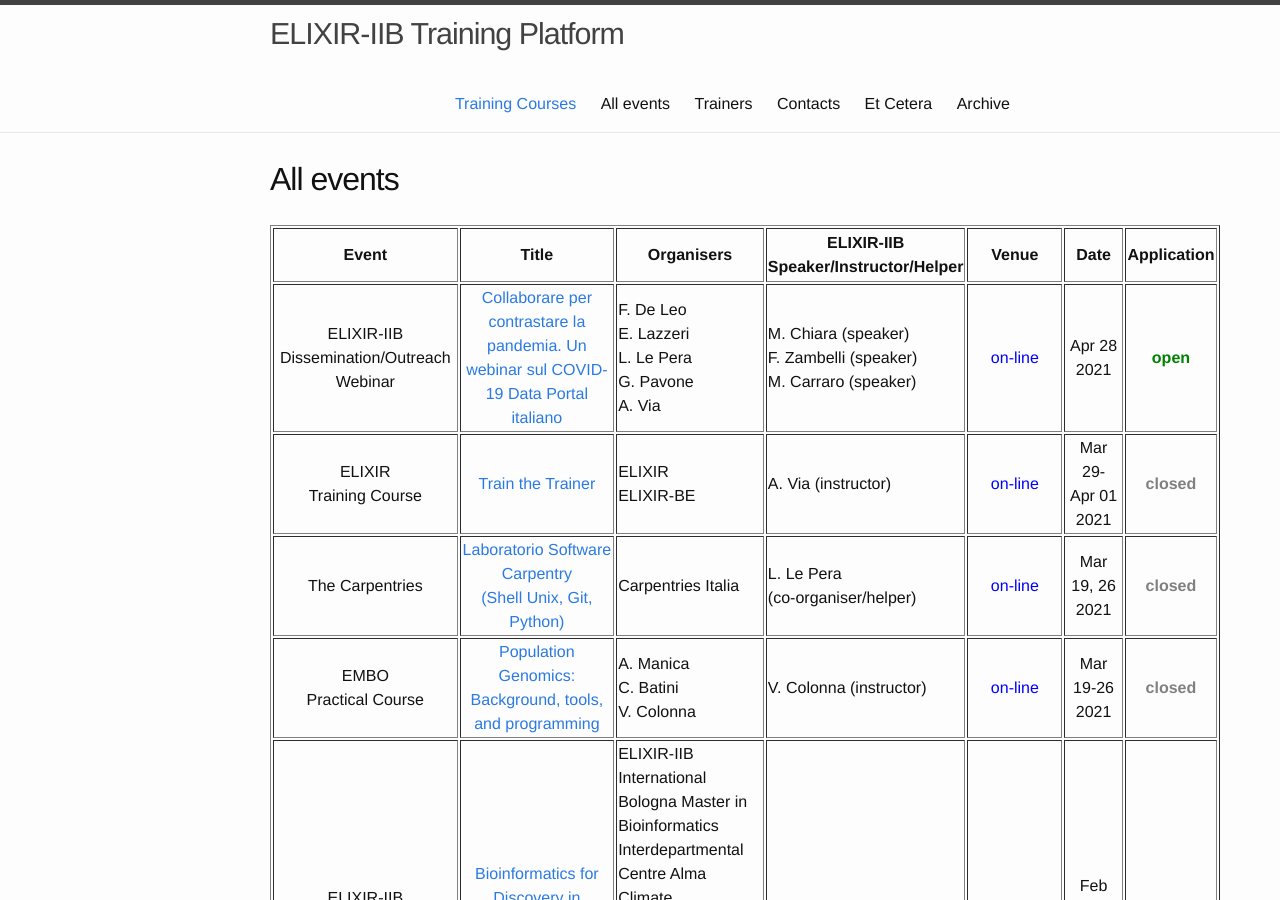
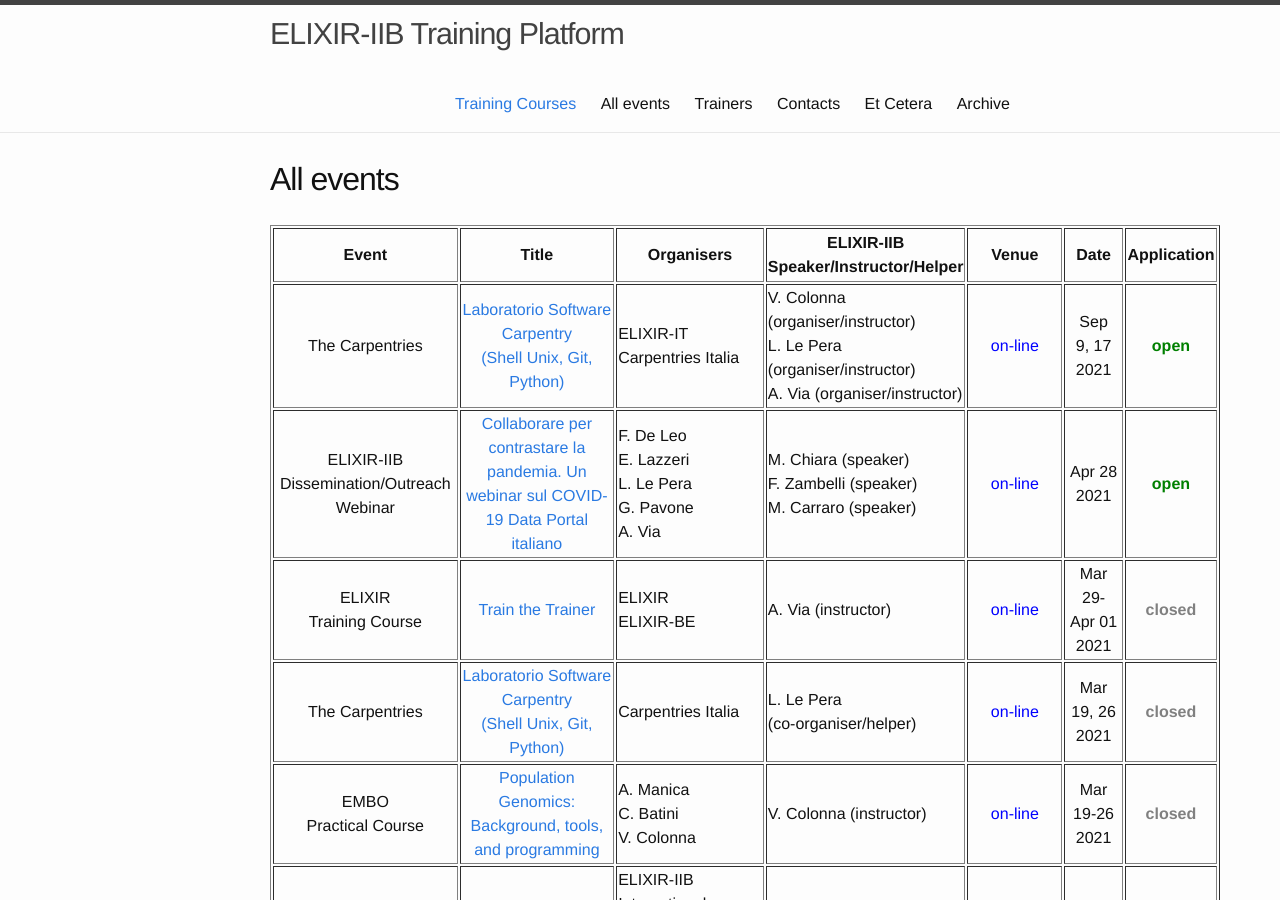
Before and after one commit to ELIXIR-IIB-training/website, a Jekyll site: the page built from _pages/01-all_events.md, in a window 1280 px wide and 900 px high. Built offline with Jekyll 4.4.1, drawn with Linux system fonts in a browser that asks for light colours.

Commit message:
Added Sep 9-10-16-17 course

```diff
--- a/_pages/01-all_events.md
+++ b/_pages/01-all_events.md
@@ -5,7 +5,7 @@ permalink: /all_events/
 ---
 
 <table border="1" width="950">
-<tr>
+	<tr>
 	<td height="50" width="200" align="center"><b>Event</b></td>
    <td height="50" width="220" align="center"><b>Title</b></td>
    <td height="50" width="180" align="center"><b>Organisers</b></td>
@@ -13,6 +13,16 @@ permalink: /all_events/
    <td height="50" width="75" align="center"><b>Venue</b></td>
    <td height="50" width="75" align="center"><b>Date</b></td>
    <td height="50" width="90" align="center"><b>Application</b></td>
+</tr>
+	<tr>
+<td height="50" align="center">The Carpentries</td>
+   <td height="50" width="220" align="center"><a href="
+https://elixir-iib-training.github.io/website/2021/09/09/SWC_Italia_ShellGitPython-online.html">Laboratorio Software Carpentry<br>(Shell Unix, Git, Python)</a></td>
+   <td height="50">ELIXIR-IT<br>Carpentries Italia</td>
+   <td height="50" width="150">V. Colonna (organiser/instructor)<br>L. Le Pera (organiser/instructor)<br>A. Via (organiser/instructor)</td>
+   <td height="50" align="center"><font color="blue">on-line</font></td>
+   <td height="50" width="75" align="center">Sep<br>9, 17<br>2021</td>
+   <td height="50" align="center"><font color="green"><b>open</b></font></td>
 </tr>
 <tr>
 	<td height="50" align="center">ELIXIR-IIB Dissemination/Outreach<br>Webinar</td>
```
